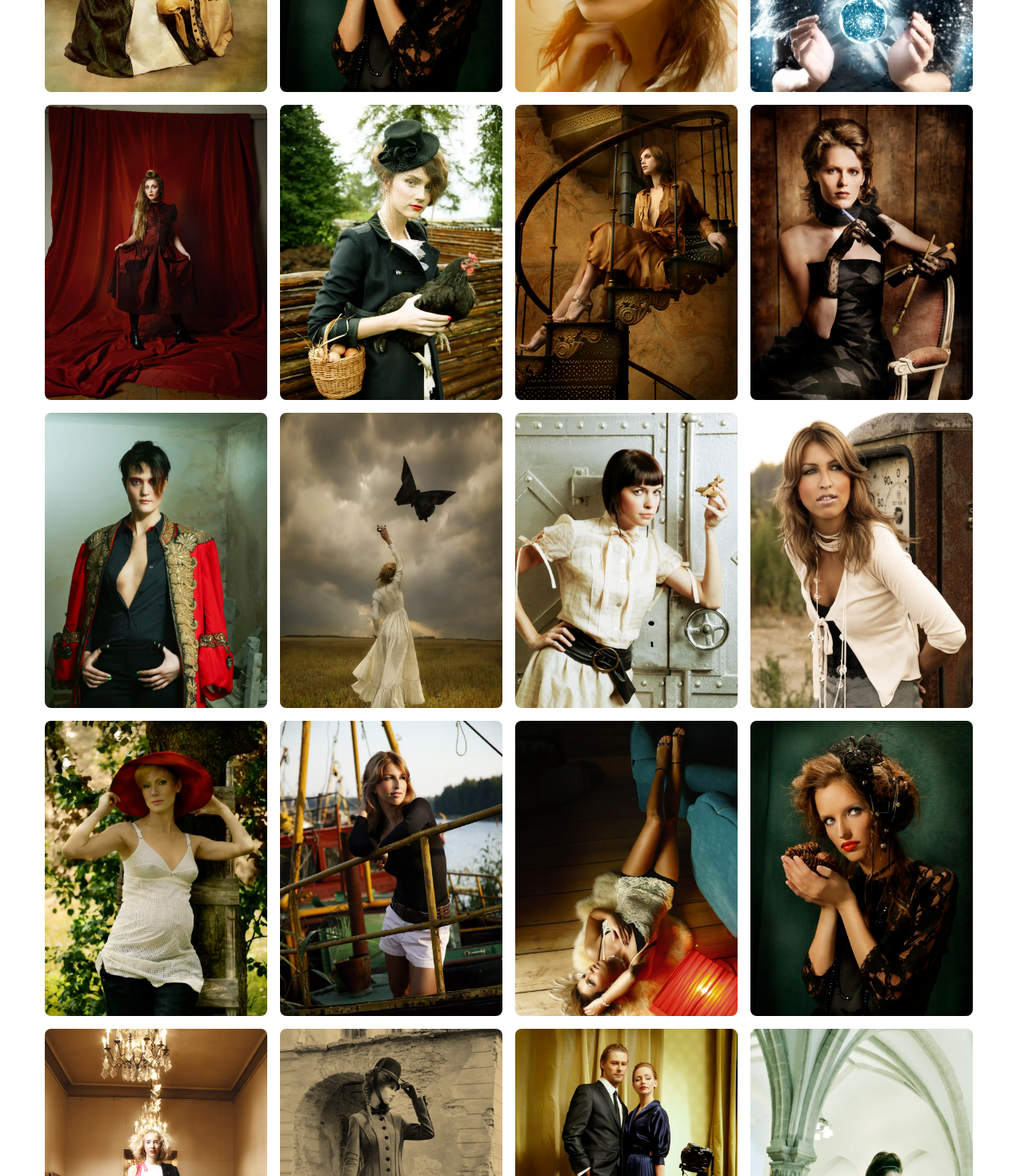
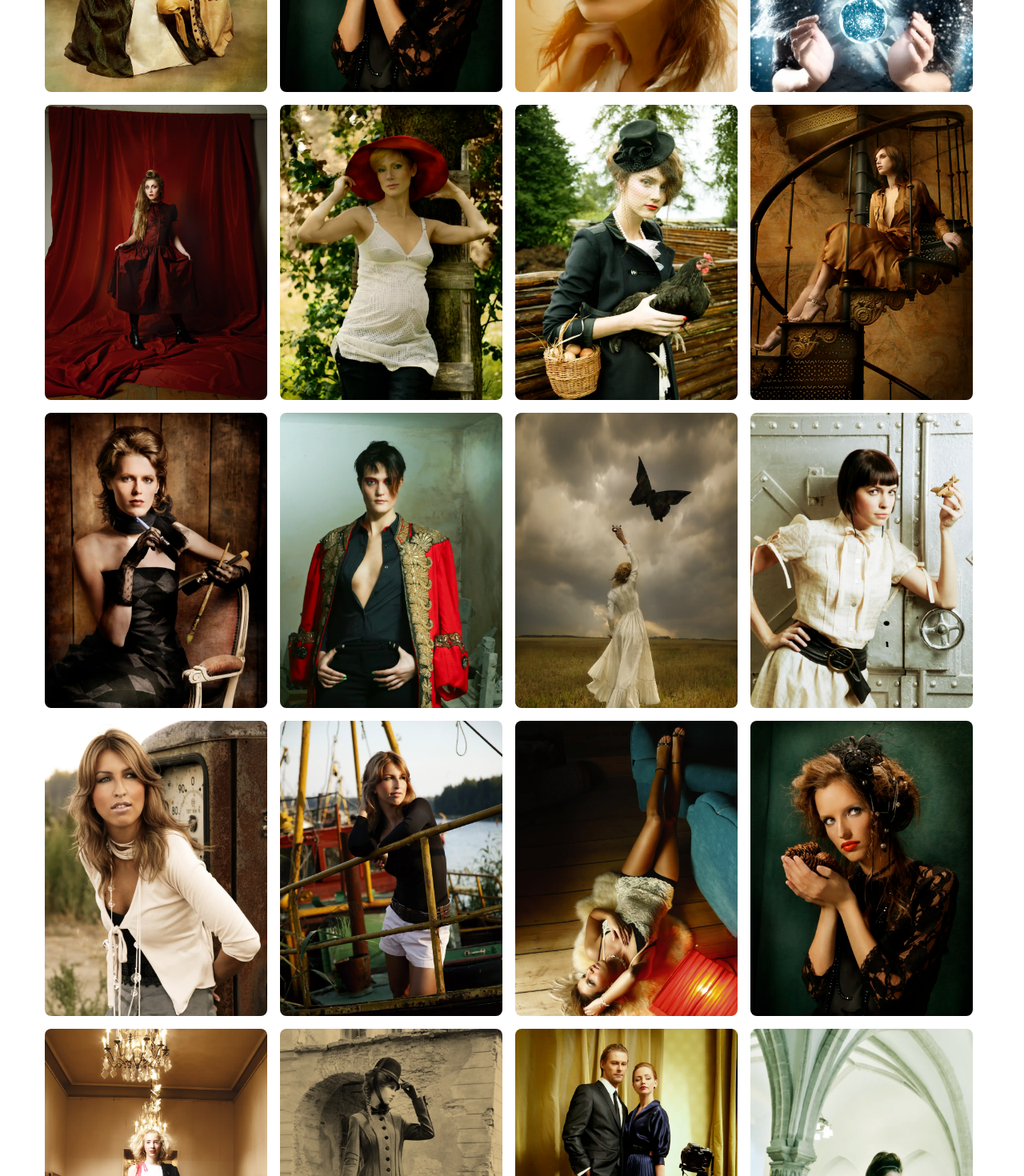
Before and after one commit to palmwebsite/photoFashion, a Next.js app: page /1 in a window 1280 px wide. Shown: the part 6976-8446 px from the top of the page at 80% size. Built offline with nearby package versions, Linux system fonts and the light colour scheme.

Commit message:
muudatus pildi jrk

```diff
--- a/src/app/components/gallery/conf.ts
+++ b/src/app/components/gallery/conf.ts
@@ -151,6 +151,7 @@ const _IMAGES_PORTRAIT: IImageBase[] = [
   { id: "kailicool", alt: "fotograafia", tags: ["reklaam", "mood"] },
   { id: "kailipall", alt: "fotograafia", tags: ["reklaam", "mood"] },
   { id: "karinnuku", alt: "fotograafia", tags: ["reklaam", "mood"] },
+  { id: "maarjaootab", alt: "fotograafia", tags: ["reklaam", "mood"] },
   { id: "kanaga", alt: "fotograafia", tags: ["reklaam", "mood"] },
   { id: "karintrepil", alt: "fotograafia", tags: ["reklaam", "mood"] },
   { id: "eleoistub", alt: "fotograafia", tags: ["reklaam", "mood"] },
@@ -158,7 +159,6 @@ const _IMAGES_PORTRAIT: IImageBase[] = [
   { id: "kuumaal", alt: "fotograafia", tags: ["reklaam", "mood"] },
   { id: "liisilennuk", alt: "fotograafia", tags: ["reklaam", "mood"] },
   { id: "maarjabens", alt: "fotograafia", tags: ["reklaam", "mood"] },
-  { id: "maarjaootab", alt: "fotograafia", tags: ["reklaam", "mood"] },
   { id: "maarjareeling", alt: "fotograafia", tags: ["reklaam", "mood"] },
   { id: "maarjatagurpidi", alt: "fotograafia", tags: ["reklaam", "mood"] },
   { id: "kabid", alt: "fotograafia", tags: ["reklaam", "mood"] },
```
